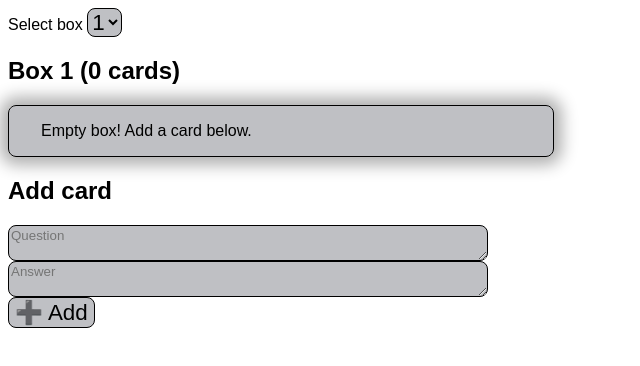
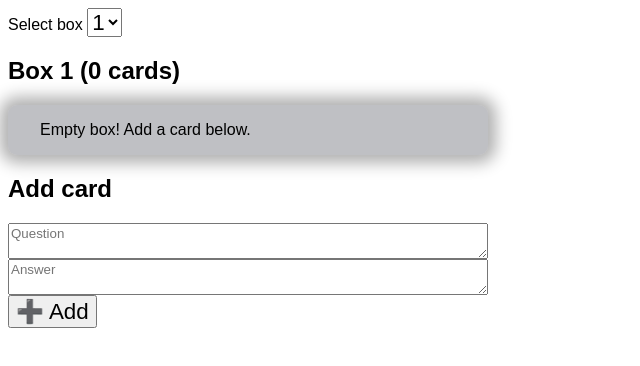
Before and after one commit to RandomSearch18/qr-tool, a website built with Vite: page index.html in a window 1280 px wide. Shown: the whole page, without its empty margins (0-640 px from the left). Built offline with nearby package versions, Linux system fonts and the light colour scheme.

Commit message:
Revert "no this worse"
This reverts commit 1ca13911e804aab65f774949667cd36c7ce87736.

```diff
--- a/index.html
+++ b/index.html
@@ -3,19 +3,11 @@
     color-scheme: light dark;
     font-family: sans-serif;
   }
-  textarea,
-  button,
-  select,
   p {
+    max-width: 26em;
     background: #01051740;
-    border-radius: 8px;
-    /* Modern-looking border */
-    border: 1px solid light-dark(#000000, #0e162b);
-  }
-  p {
-    max-width: 480;
-    border-radius: 9;
-    padding: 16 32;
+    border-radius: 9px;
+    padding: 1em 2em;
     box-shadow: 0 0 1em 0.5em #00000050;
   }
   nav {
```
